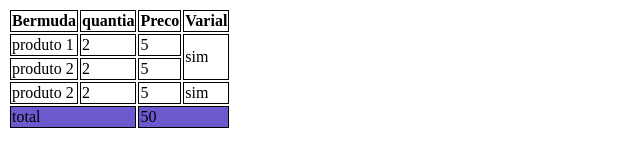
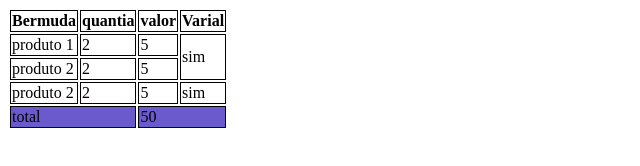
Before and after one commit to ErasmoCR02/Aula-Tabela, a plain HTML site: page index.html in a window 1280 px wide. Shown: the full height of the page, 0-640 px from the left. Drawn offline with Linux system fonts and the light colour scheme.

Commit message:
alterado de preco para valor

```diff
--- a/index.html
+++ b/index.html
@@ -20,7 +20,7 @@
             <tr>
                 <th>Bermuda</th>
                 <th>quantia</th>
-                <th>Preco</th>
+                <th>valor</th>
                 <th>Varial</th>
             </tr>
         </thead>
```
